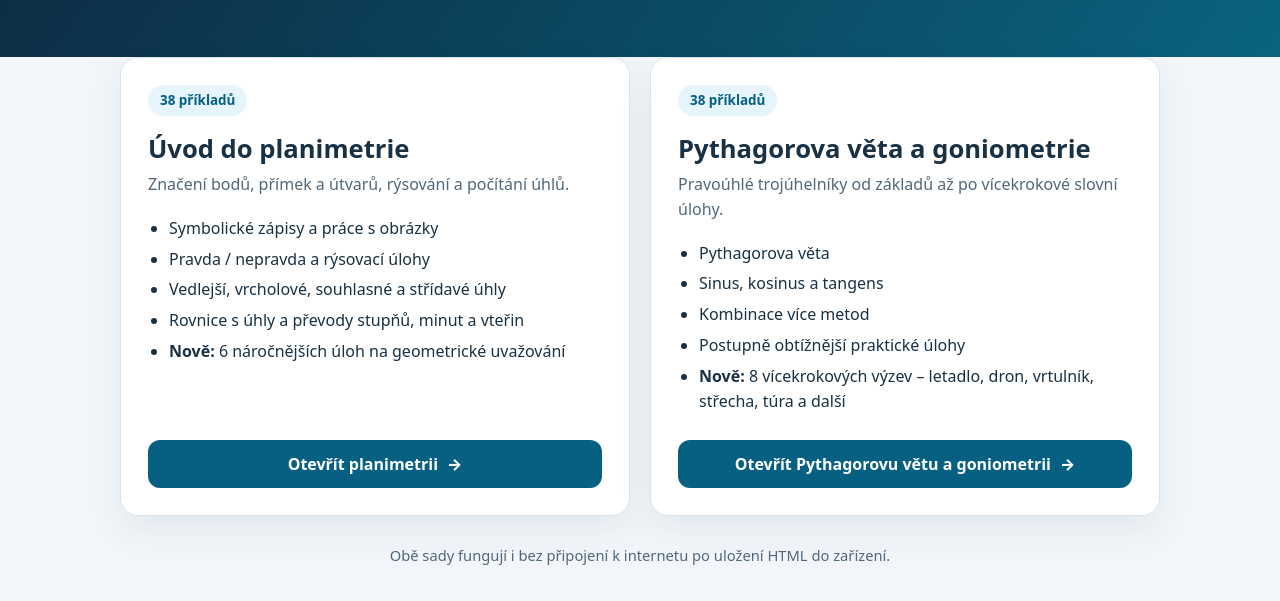
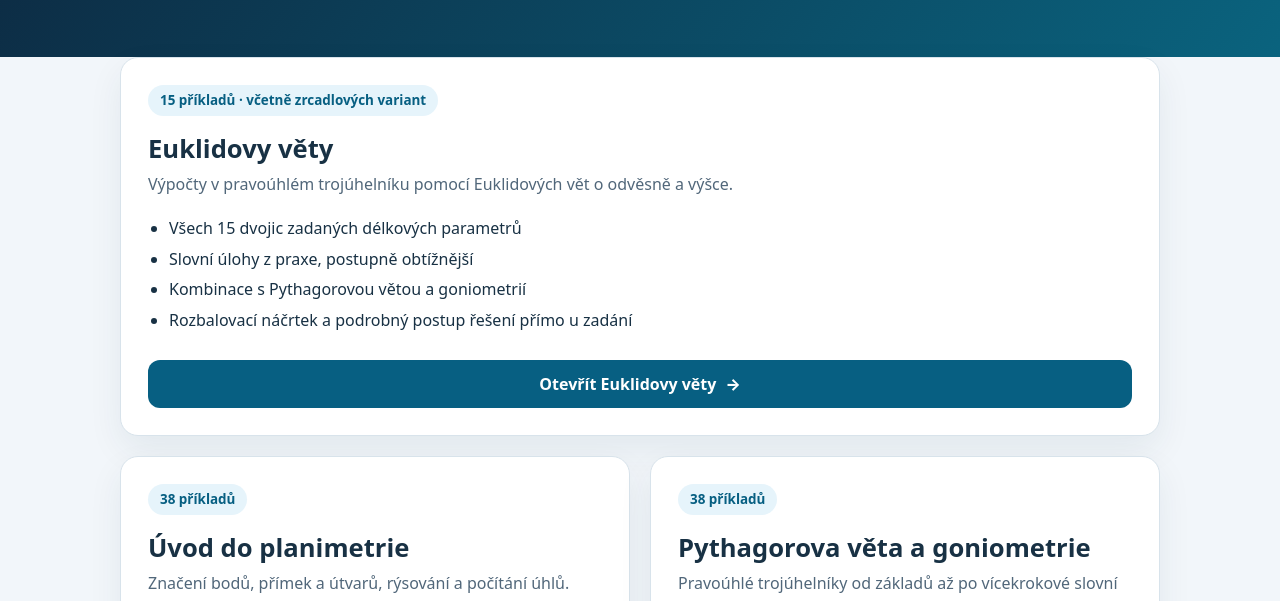
Before and after one commit to Berniocal/6A8, a plain HTML site: page index.html in a window 1280 px wide. Shown: the part 191-792 px from the top of the page. Drawn offline with Linux system fonts and the light colour scheme.

Commit message:
Feature Euclidean theorems at top of 6A8 geometry hub

```diff
--- a/index.html
+++ b/index.html
@@ -4,7 +4,7 @@
   <meta charset="utf-8">
   <meta name="viewport" content="width=device-width,initial-scale=1">
   <meta name="theme-color" content="#112b40">
-  <meta name="description" content="Procvičování matematiky pro 6A8: úvod do planimetrie, Pythagorova věta a goniometrické funkce.">
+  <meta name="description" content="Procvičování matematiky pro 6A8: úvod do planimetrie, Pythagorova věta, goniometrické funkce a Euklidovy věty.">
   <title>Matematika 6A8 | Procvičování</title>
   <style>
     :root {color-scheme:light dark;--bg:#f2f6fa;--text:#183144;--muted:#51677a;--card:#fff;--border:#d8e3eb;--primary:#075f82;--primaryText:#fff;--surface:#e6f4fb;--shadow:0 14px 35px rgba(16,52,77,.07)}
@@ -16,6 +16,18 @@
 <header><div class="wrap"><div class="overline">6A8 · Matematika</div><h1>Procvičování geometrie</h1><p>Vyber si sadu úloh. Najdeš tu základy i nové náročnější výzvy z praxe; nákresy a řešení odkrýváš až podle potřeby.</p></div></header>
 <main class="wrap">
   <div class="grid">
+    <article class="card" style="grid-column:1/-1">
+      <span class="number">15 příkladů · včetně zrcadlových variant</span>
+      <h3>Euklidovy věty</h3>
+      <p>Výpočty v pravoúhlém trojúhelníku pomocí Euklidových vět o odvěsně a výšce.</p>
+      <ul>
+        <li>Všech 15 dvojic zadaných délkových parametrů</li>
+        <li>Slovní úlohy z praxe, postupně obtížnější</li>
+        <li>Kombinace s Pythagorovou větou a goniometrií</li>
+        <li>Rozbalovací náčrtek a podrobný postup řešení přímo u zadání</li>
+      </ul>
+      <a class="go" href="euklidovy-vety.html">Otevřít Euklidovy věty <span aria-hidden="true">→</span></a>
+    </article>
     <article class="card">
       <span class="number">38 příkladů</span>
       <h3>Úvod do planimetrie</h3>
@@ -41,7 +53,7 @@
       <a class="go" href="pythagorova-goniometrie.html">Otevřít Pythagorovu větu a goniometrii <span aria-hidden="true">→</span></a>
     </article>
   </div>
-  <p class="note">Obě sady fungují i bez připojení k internetu po uložení HTML do zařízení.</p>
+  <p class="note">Nákresy a zadání fungují i po uložení HTML do zařízení; pro vykreslení vzorců v MathJaxu může být potřeba internet.</p>
   <a class="back" href="https://bernio.cz/">← Zpět na bernio.cz</a>
 </main>
 <footer>6A8 · Geometrie · Samostatné procvičování</footer>
```
